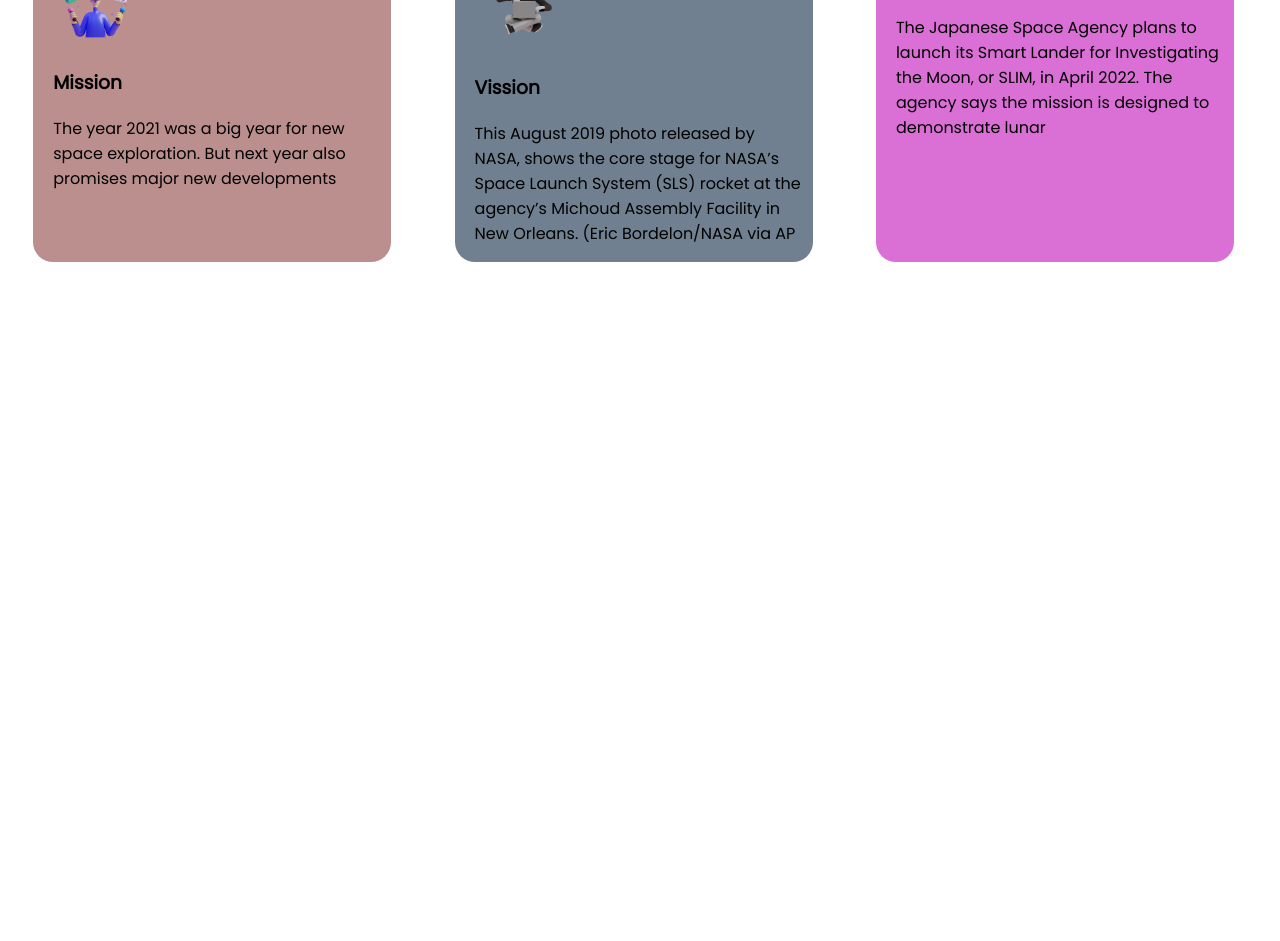
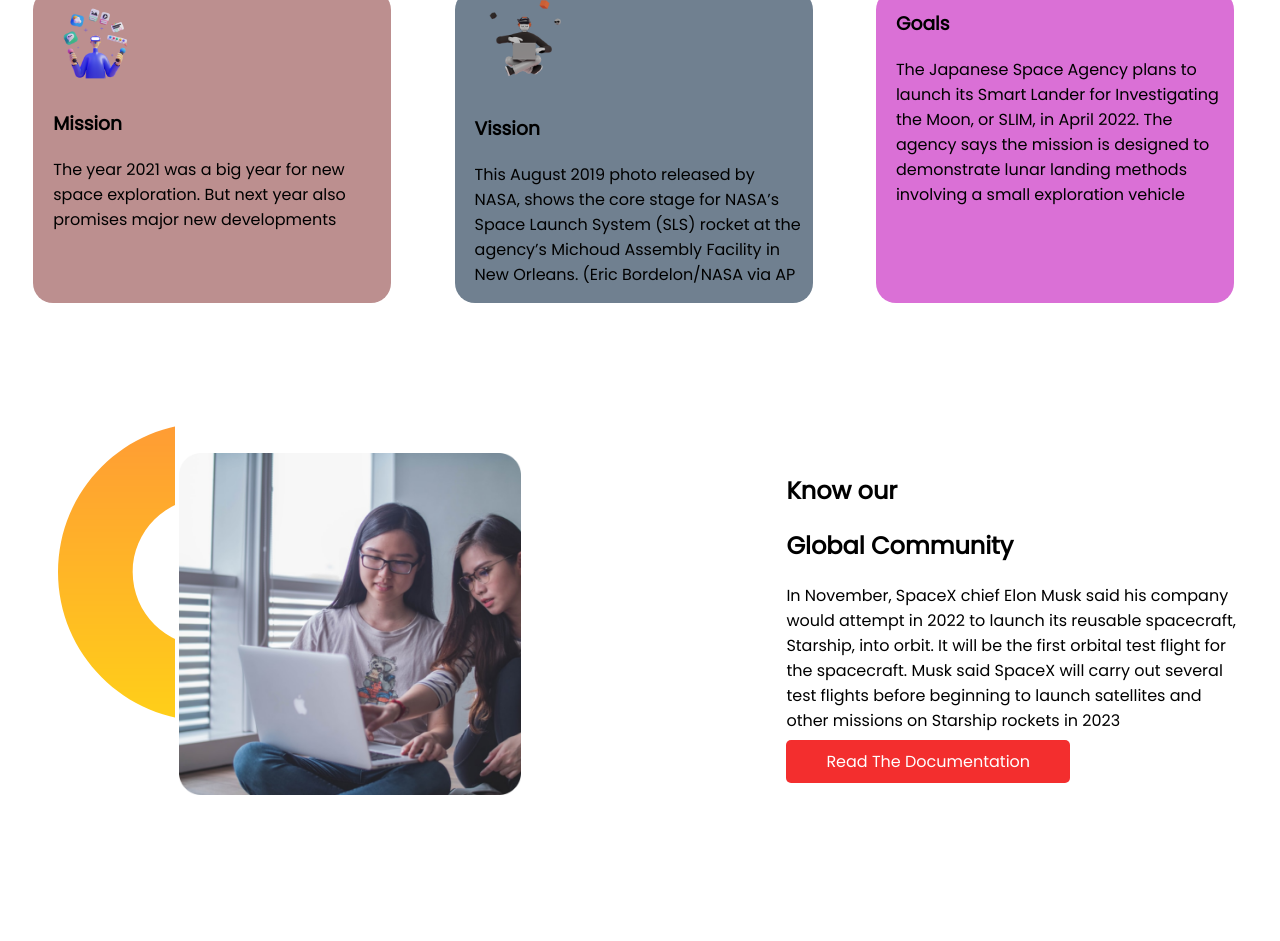
Before and after one commit to Toufiq-it/mission-2022, a plain HTML site: page index.html in a window 1280 px wide. Shown: the part 743-1684 px from the top of the page. Before the commit the page ends 1105 px from the top, so only its background shows below. Drawn offline with Linux system fonts and the light colour scheme.

Commit message:
thard commit

```diff
--- a/index.html
+++ b/index.html
@@ -40,8 +40,19 @@
             <div class="experience-item goals">
 
                 <h3>Goals</h3>
-                <p>The Japanese Space Agency plans to launch its Smart Lander for Investigating the Moon, or SLIM, in April 2022. The agency says the mission is designed to demonstrate lunar</p>
+                <p>The Japanese Space Agency plans to launch its Smart Lander for Investigating the Moon, or SLIM, in April 2022. The agency says the mission is designed to demonstrate lunar landing methods involving a small exploration vehicle</p>
             </div>
+        </div>
+    </section>
+    <section class="flexible-container know">
+        <div class="half-width">
+            <img src="images/pictures/coding.png" alt="">
+        </div>
+        <div class="half-width">
+            <h2>Know our</h2>
+            <h2>Global Community</h2>
+            <p>In November, SpaceX chief Elon Musk said his company would attempt in 2022 to launch its reusable spacecraft, Starship, into orbit. It will be the first orbital test flight for the spacecraft. Musk said SpaceX will carry out several test flights before beginning to launch satellites and other missions on Starship rockets in 2023</p>
+            <a class="link-button" target="_blank" href="https://learningenglish.voanews.com/a/major-space-missions-planned-in-2022/6375740.html">Read The Documentation</a>
         </div>
     </section>
 </body>
--- a/style.css
+++ b/style.css
@@ -12,7 +12,7 @@ h1{
 }
 .flexible-container{
     display: flex;
-    margin-bottom: 100px;
+    margin-bottom: 120px;
 }
 .half-width{
     padding: 30px;
@@ -20,7 +20,7 @@ h1{
     width: 50%;
 }
 .half-width img{
-    width: 60%;
+    width: 75%;
 }
 .link-button{
     text-decoration: none;
@@ -62,3 +62,8 @@ h1{
 .goals{
     width: 30%;
 }
+.know{
+    background-image: url(images/shapes/dream-bg.png);
+    background-repeat: no-repeat;
+    margin-left: 50px;
+}
```
Also changed, not shown: images/shapes/dream-bg.png (added), images/shapes/shape-1.png (deleted), images/shapes/shape-5.png (deleted), images/shapes/shape-6.png (deleted), 3 other files.
